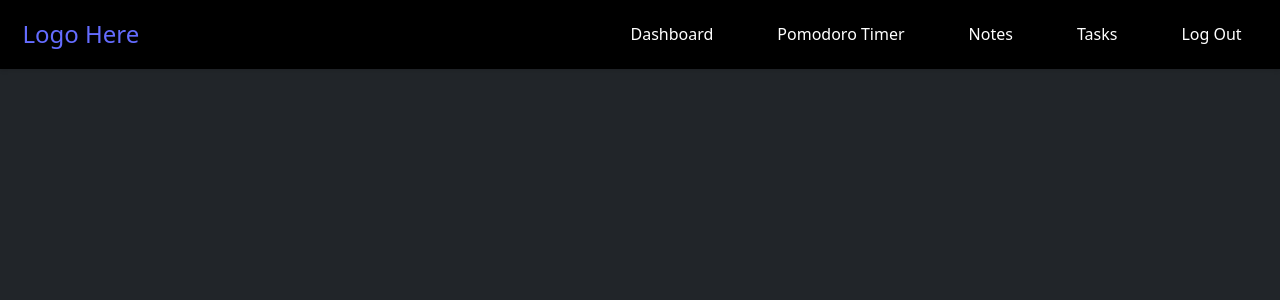
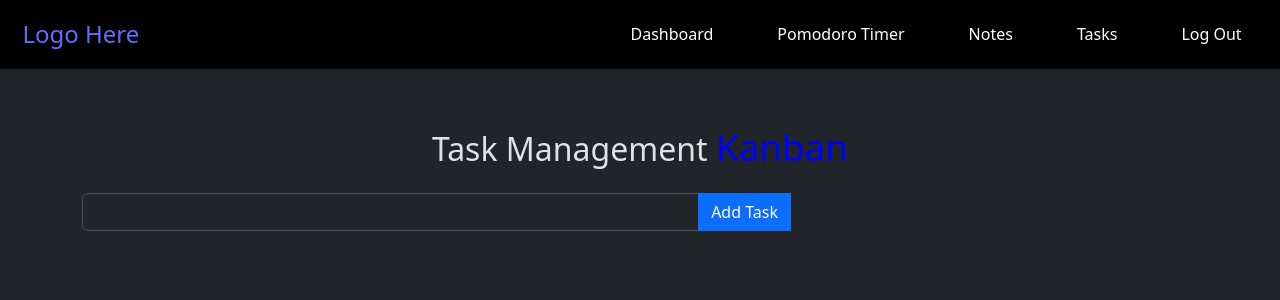
Before and after one commit to ANewProfile/synapse, a React (Vite) app in the folder client/: page /tasks in a window 1280 px wide. Shown: the top 300 px of the page. Built offline with nearby package versions, Linux system fonts and the light colour scheme; no server answers.

Commit message:
working on kanban

```diff
--- a/client/package.json
+++ b/client/package.json
@@ -10,6 +10,9 @@
     "preview": "vite preview"
   },
   "dependencies": {
+    "@dnd-kit/core": "^6.3.1",
+    "@dnd-kit/modifiers": "^9.0.0",
+    "@dnd-kit/sortable": "^10.0.0",
     "axios": "^1.9.0",
     "bootstrap": "^5.3.5",
     "react": "^19.0.0",
--- a/client/src/App.tsx
+++ b/client/src/App.tsx
@@ -2,6 +2,7 @@ import Navbar from "./components/Navbar";
 import Dashboard from "./pages/Dashboard";
 import Login from "./pages/Login";
 import Signup from "./pages/Signup";
+import Tasks from "./pages/Tasks";
 import PomoTimerPage from "./pages/PomoTimerPage";
 import { Routes, Route, Navigate } from "react-router-dom";
 import "./css/App.css";
@@ -47,6 +48,7 @@ function App() {
           />
           <Route path="/pomodoro" element={<PomoTimerPage />} />
           <Route path="/login" element={<Login />} />
+          <Route path="/tasks" element={<Tasks />} />
           <Route path="/signup" element={<Signup />} />
           <Route path="/logout" element={<Login />} />
         </Routes>
--- /dev/null
+++ b/client/src/pages/Tasks.jsx
@@ -0,0 +1,97 @@
+import React, { useEffect, useState } from "react";
+import "bootstrap/dist/css/bootstrap.min.css";
+
+const statuses = ["Incompleted", "Ongoing", "Finished"];
+
+const KanbanTasks = () => {
+  const [tasks, setTasks] = useState(() => {
+    //gotta change later rn temporaily storing on local drive
+    const saved = localStorage.getItem("kanbanTasks");
+    return saved ? JSON.parse(saved) : [];
+  });
+
+  const [newTask, setNewTask] = useState("");
+
+  //save new tasks everytime
+  useEffect(() => {
+    localStorage.setItem("kanbanTasks", JSON.stringify(tasks));
+  }, [tasks]);
+
+  const taskAdd = () => {
+    if (!newTask.trim()) return;
+    setNewTask([
+      {
+        id: Date.now(),
+        text: input.trim(),
+        status: "Incompleted",
+      },
+    ]);
+  };
+
+  const taskRemove = (id) => {
+    setTasks(tasks.filter((task) => task.id !== id));
+  };
+
+  const taskMove = (id, direction) => {
+    setTasks(
+      tasks.map((task) => {
+        if (task.id !== id) return task;
+        //if return nothing still an undefined will be included
+
+        const presentPosition = statuses.indexOf(task.status);
+        const newPosititon = presentPosition + direction;
+
+        if (newPosititon >= 0 && newPosititon < statuses.length) {
+          return { ...task, status: statuses[newPosititon] };
+        }
+        return task; //modification failed so return normal
+      })
+    );
+  };
+
+  return (
+    <div className="container my-4">
+      <h2 className="text-center mb-4">
+        Task Management{" "}
+        <span
+          style={{
+            color: "blue",
+            fontSize: "2.3rem",
+          }}
+        >
+          Kanban
+        </span>
+      </h2>
+
+      <div
+        style={{
+          width: "60vw",
+        }}
+        className="input-group mb-4"
+      >
+        <input
+          style={{
+            display: "flex",
+            textAlign: "center",
+            alignItems: "center",
+            justifyContent: "center",
+          }}
+          className="form-control "
+          value={newTask}
+          onChange={(e) => setNewTask(e.target.value)}
+        />
+        <button className="btn btn-primary" onClick={taskAdd}>
+          Add Task
+        </button>
+
+        <div className="row">
+          {statuses.map((status) => (
+            <div className="col-md-4" key={status}></div>
+          ))}
+        </div>
+      </div>
+    </div>
+  );
+};
+
+export default KanbanTasks;
```
Also changed, not shown: 2 other files (tests, documents, lock files or other folders).
